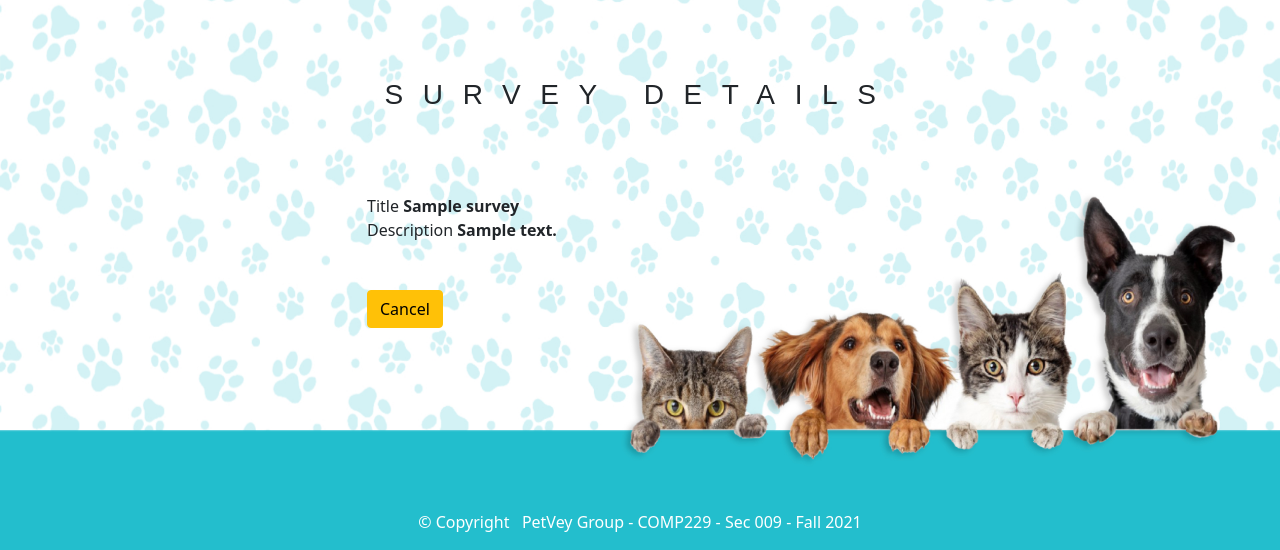
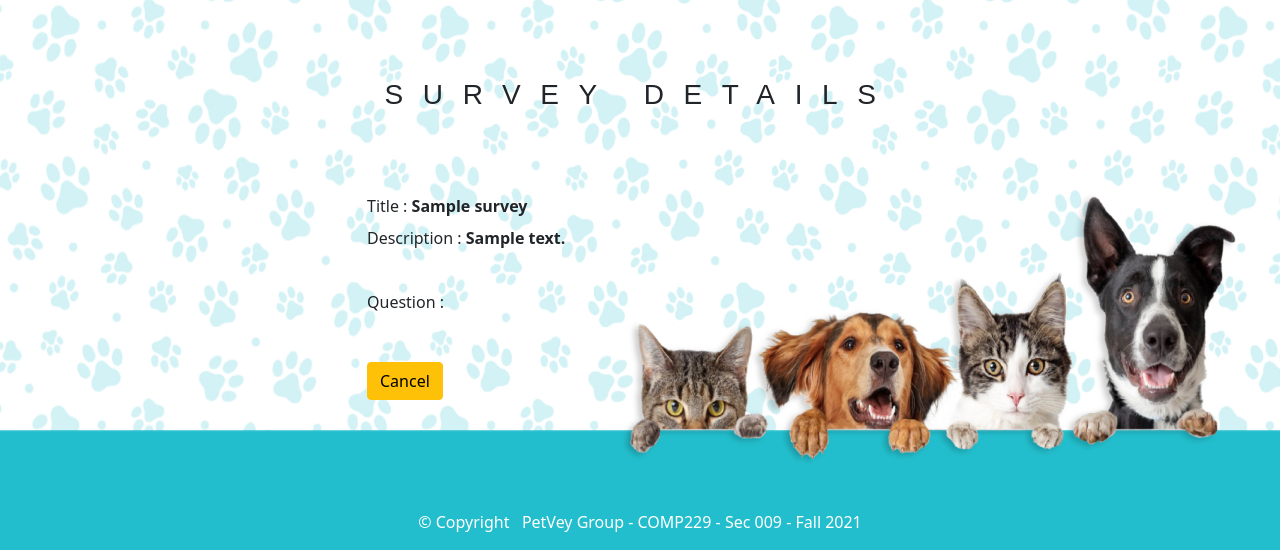
Before and after one commit to Eman-Abubakr/petvey_backend, a Node server app: page /survey/details/600000000000000000000001 in a window 1280 px wide. Shown: the part 250-800 px from the top of the page. Run offline with Node 20, Linux system fonts and the light colour scheme; a user stored in the database is signed in; tables that the repository leaves empty hold one stand-in row (values such as "Sample post"); some libraries are stand-ins or nearby versions.

Commit message:
Update details.ejs

```diff
--- a/backend/views/survey/details.ejs
+++ b/backend/views/survey/details.ejs
@@ -13,22 +13,26 @@
         <div class="offset-md-3 col-md-6">
             <h1><%= title %></h1>
 
-                <div class="form-group">
-                    <label for="surveyTextField">Title</label>
+                <div class="form-group mt-2">
+                    <label for="surveyTextField">Title : </label>
                     <strong><%= survey.Title %></strong>
                 </div>
-                <div class="form-group">
-                    <label for="surveyTextField">Description</label>
+                <div class="form-group mt-2">
+                    <label for="surveyTextField">Description : </label>
                     <strong><%= survey.Description %></strong>
                 </div>
-                <div class="form-group">
+                <div class="form-group mt-2">
                     <label for="statusTextField"></label>
                     <strong><%= survey.QuestionsNumber %></strong>
                 </div>
+                <div class="form-group mt-2">
+                    <label>Question : </label>
+                <% survey.Questions.forEach((question) => { %>
+                    <strong><%= question.QuestionBody %></strong>
+                <% }); %>
+                </div>
 
-                <br />
-
-                <a href="/survey/list" class="btn btn-warning">
+                <a href="/survey/list" class="btn btn-warning mt-5">
                     <i class="fas fa-undo"></i>
                     Cancel
                 </a>
```
